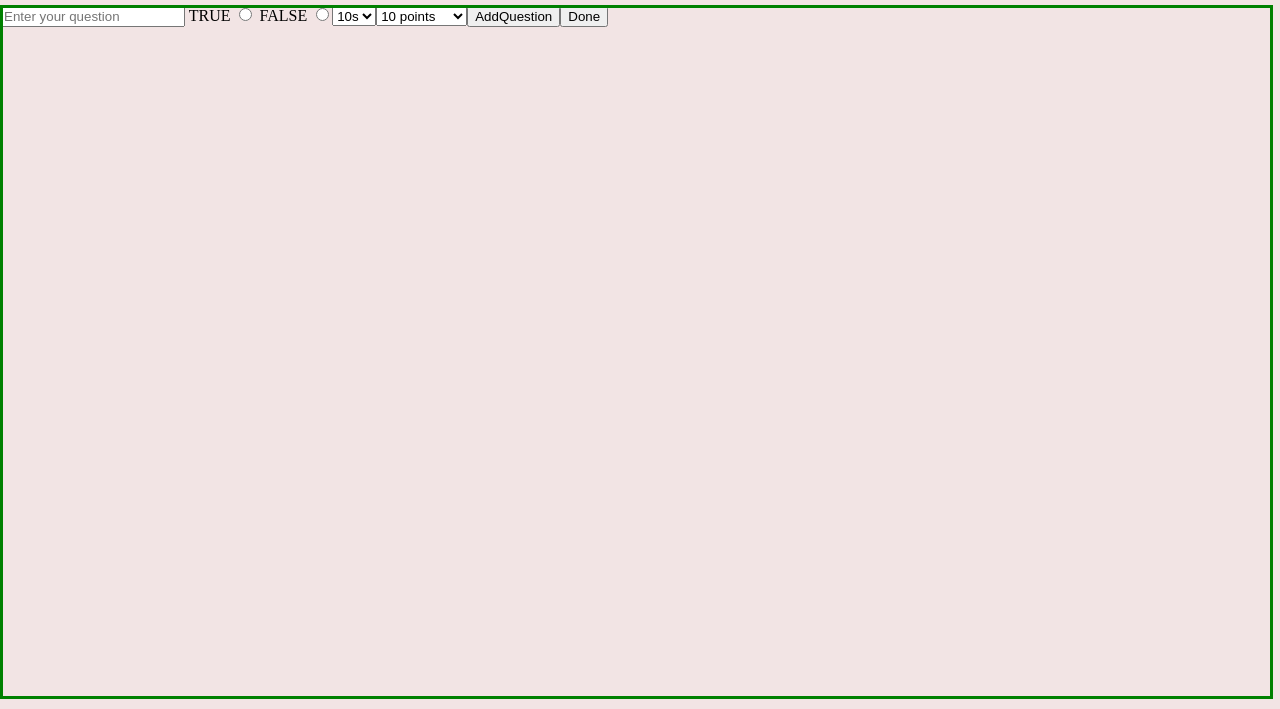
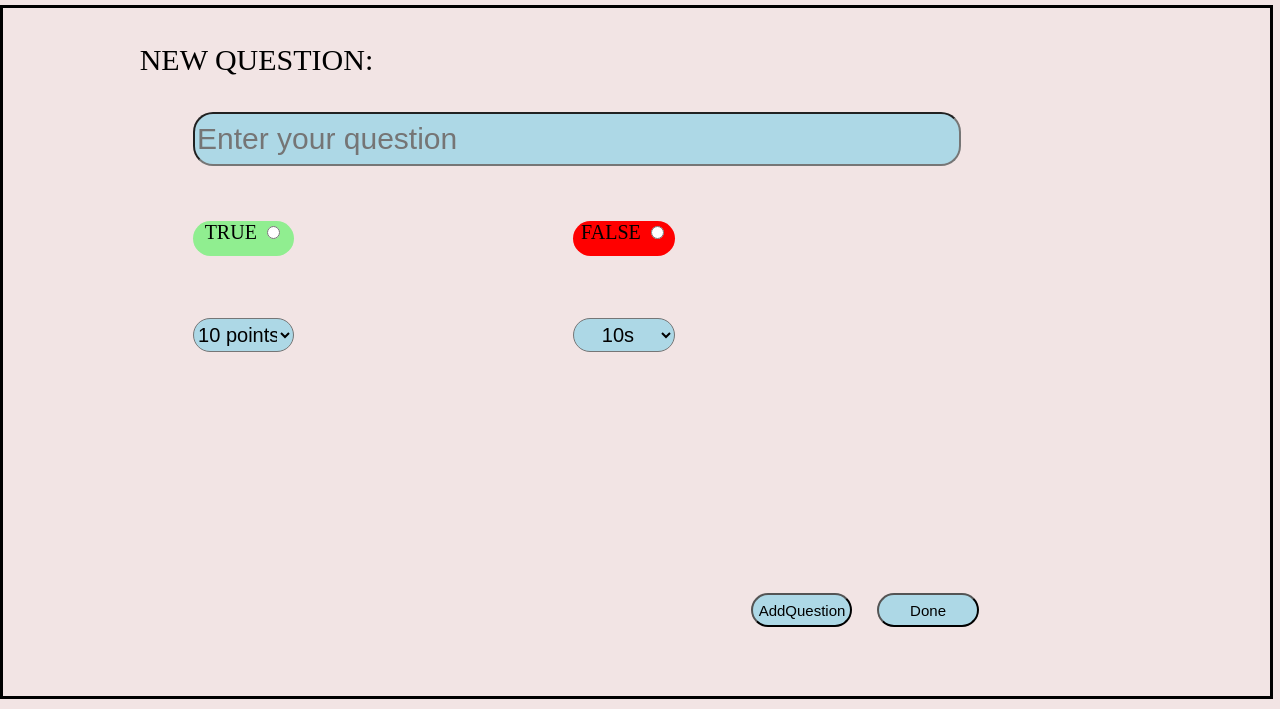
Before and after one commit to rjuanferragut/KahootProject, a PHP site: page /views/layouts/newQuestion.html in a window 1280 px wide. Shown: the part 91-800 px from the top of the page. Run offline with PHP 8.4, Linux system fonts and the light colour scheme.

Commit message:
style addQuestion

```diff
--- a/public/css/newQuestion.css
+++ b/public/css/newQuestion.css
@@ -8,7 +8,7 @@ body{
 	height: 86%;
 	display: row;
 	border-style: solid;
-	border-color: green;
+	/* border-color: green; */
 
 }
 
--- a/public/js/newQuestion.js
+++ b/public/js/newQuestion.js
@@ -6,6 +6,7 @@ function main(){
     createSelectTimeForm();
     createSelectPointsForm();
     createButtonsForm();
+    styleElements()
 }
 
 function createElementDOM(tagElement, text, parentNode, attributes) {
@@ -26,14 +27,15 @@ function createElementDOM(tagElement, text, parentNode, attributes) {
 }
 
 function createForm(){
-    createElementDOM('div', '', document.body, ["id=dinamicForm"]);
-    var div = document.getElementById('dinamicForm');
+    createElementDOM('div', '', document.body, ["class=content"]);
+    var div = document.getElementsByClassName('content')[0];
+    createElementDOM('a', "NEW QUESTION:", div, ["id=a"]);
     createElementDOM('form', "", div, ["method=post", "action=../saveQuestion.php", "id=formJs"]);
 }
 
 function createInputsForm(){
     var form= document.getElementById('formJs');
-    createElementDOM('input', "", form, ["type=text", "name=text_question", "placeholder=Enter your question"]);
+    createElementDOM('input', "", form, ["id=inputQuestion","type=text", "name=text_question", "placeholder=Enter your question"]);
     createElementDOM('label', ' TRUE ', form, ["id=labelTrue"]);
     var labelTrue= document.getElementById('labelTrue');
     createElementDOM('input', '', labelTrue, ["type=radio", "name=correct?", "value=true"]);
@@ -70,6 +72,133 @@ function createSelectPointsForm(){
 
 function createButtonsForm(){
     var form= document.getElementById('formJs');
-    createElementDOM('input', '', form, ["type=submit", "name=AddQuestion", "value=AddQuestion"]);
-    createElementDOM('input', '', form, ["type=submit", "name=Done", "value=Done"]);
+    createElementDOM('input', '', form, ["id=addQuestion","type=submit", "name=AddQuestion", "value=AddQuestion"]);
+    createElementDOM('input', '', form, ["id=doneQuestions","type=submit", "name=Done", "value=Done"]);
 }
+
+function styleElements(){
+    styleDivElement();
+    styleSelectTimeElement();
+    styleSelectPointsElement();
+    styleInputQuestionElement();
+    styleButtonAddElement();
+    styleButtonDoneElement();
+    styleLabelTrueElement();
+    styleLabelFalseElement();
+    styleATextElement()
+}
+
+function styleDivElement(){
+    var div = document.getElementsByClassName('content')[0];
+    div.style.position = "absolute";
+    div.style.width = "99%";
+    div.style.heigth = "86%";
+    div.style.display = "row";
+}
+
+function styleSelectTimeElement(){
+    var select= document.getElementById('time');
+    select.style.position = "absolute";
+    select.style.bottom = "50%";
+    select.style.left = "45%";
+    select.style.fontSize = "20px";
+    select.style.backgroundColor = "lightblue";
+    select.style.textAlign = "center";
+    select.style.width = "8%";
+    select.style.height = "5%";
+    select.style.borderRadius = "20px";
+}
+
+function styleSelectPointsElement(){
+    var select= document.getElementById('points');
+    select.style.position = "absolute";
+    select.style.bottom = "50%";
+    select.style.left = "15%";
+    select.style.fontSize = "20px";
+    select.style.backgroundColor = "lightblue";
+    select.style.textAlign = "center";
+    select.style.width = "8%";
+    select.style.height = "5%";
+    select.style.borderRadius = "20px";
+}
+
+function styleInputQuestionElement(){
+    var input = document.getElementById('inputQuestion');
+    input.style.position = "absolute";
+    input.style.bottom = "77%";
+    input.style.left = "15%";
+    input.style.alignContent = "center";
+    input.style.fontSize = "30px";
+    input.style.backgroundColor = "lightblue";
+    input.style.display = "flex";
+    input.style.flexDirection = "row";
+    input.style.width = "60%";
+    input.style.height = "7%";
+    input.style.borderRadius = "20px";
+}
+
+function styleButtonAddElement(){
+    var button = document.getElementById('addQuestion');
+    button.style.position = "absolute";
+    button.style.bottom = "10%";
+    button.style.left = "59%";
+    button.style.fontSize = "15px";
+    button.style.backgroundColor = "lightblue";
+    button.style.textAlign = "center";
+    button.style.width = "8%";
+    button.style.height = "5%";
+    button.style.borderRadius = "20px";
+}
+
+function styleButtonDoneElement(){
+    var button = document.getElementById('doneQuestions');
+    button.style.position = "absolute";
+    button.style.bottom = "10%";
+    button.style.left = "69%";
+    button.style.fontSize = "15px";
+    button.style.backgroundColor = "lightblue";
+    button.style.textAlign = "center";
+    button.style.width = "8%";
+    button.style.height = "5%";
+    button.style.borderRadius = "20px";
+}
+
+function styleLabelTrueElement(){
+    var labelTrue= document.getElementById('labelTrue');
+
+    labelTrue.style.position = "absolute";
+    labelTrue.style.bottom = "64%";
+    labelTrue.style.left = "15%";
+    labelTrue.style.fontSize = "20px";
+    labelTrue.style.backgroundColor = "lightgreen";
+    labelTrue.style.textAlign = "center";
+    labelTrue.style.width = "8%";
+    labelTrue.style.height = "5%";
+    labelTrue.style.borderRadius = "20px";
+}
+
+function styleLabelFalseElement(){
+    var labelTrue= document.getElementById('labelFalse');
+
+    labelTrue.style.position = "absolute";
+    labelTrue.style.bottom = "64%";
+    labelTrue.style.left = "45%";
+    labelTrue.style.fontSize = "20px";
+    labelTrue.style.backgroundColor = "red";
+    labelTrue.style.textAlign = "center";
+    labelTrue.style.width = "8%";
+    labelTrue.style.height = "5%";
+    labelTrue.style.borderRadius = "20px";
+}
+
+function styleATextElement(){
+    var text = document.getElementById('a');
+    text.style.position = "absolute";
+    text.style. bottom = "89%";
+    text.style.left = "0%";
+    text.style.alignContent = "center";
+    text.style.fontSize = "30px";
+    text.style.textAlign = "center";
+    text.style.width = "40%";
+    text.style.height = "7%";
+}
--- a/views/layouts/newQuestion.html
+++ b/views/layouts/newQuestion.html
@@ -12,7 +12,7 @@
     <div class="header">
         <a>Kahoot</a>
     </div>
-    <div class= "content">
+    <!-- <div class= "content"> -->
         <!-- <form action="../saveQuestion.php" method="post"> -->
         <!-- <form action="" method="post">
             <a>Question:</a>
@@ -40,6 +40,6 @@
             <input id ="SaveQuestion" type="submit" name="AddQuestion" value="AddQuestion" />
             <input id ="EndQuestions" type="submit" name="Done" value="Done" />
         </form> -->
-    </div>
+    <!-- </div> -->
 </body>
 </html>
```
